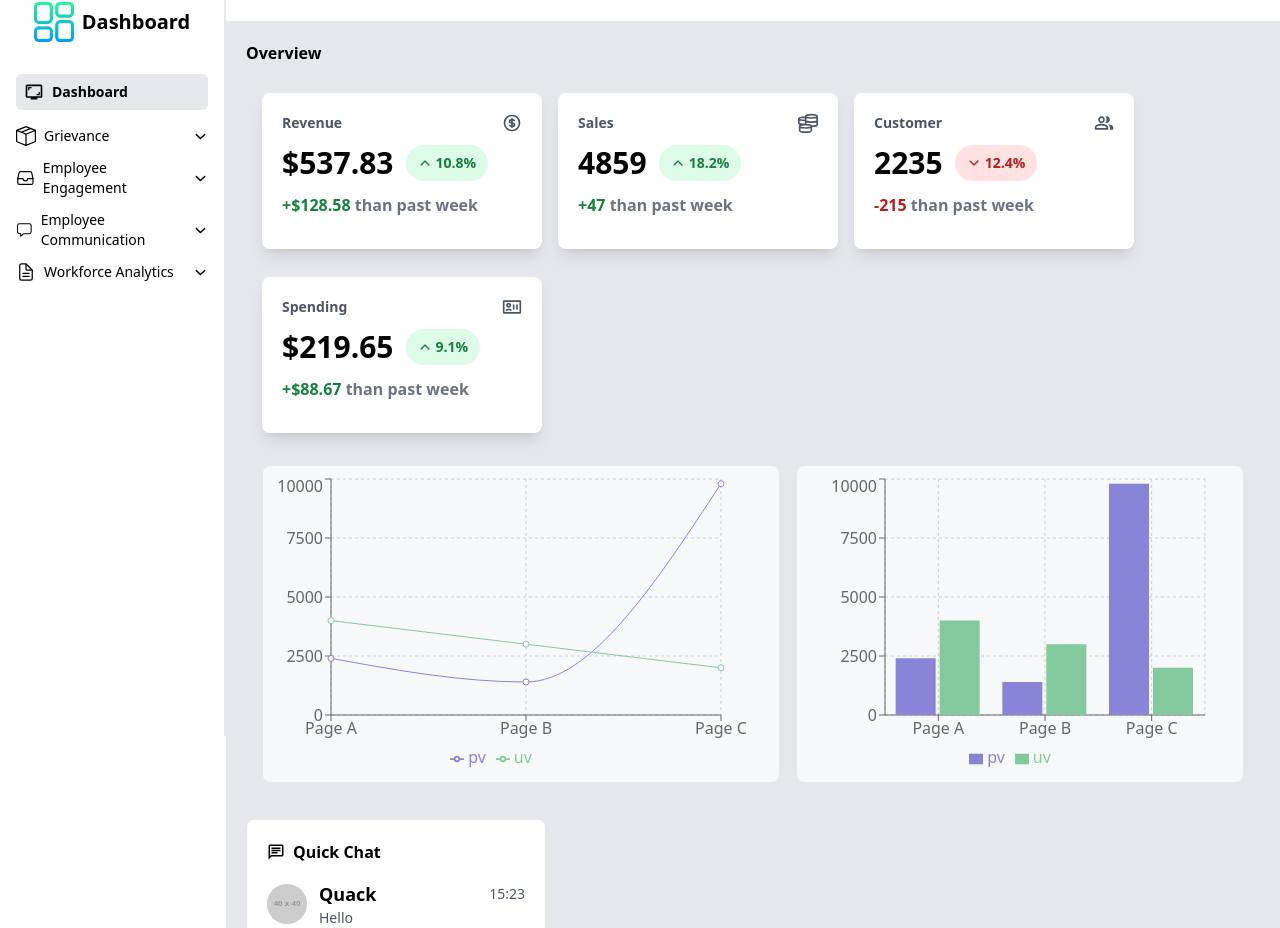
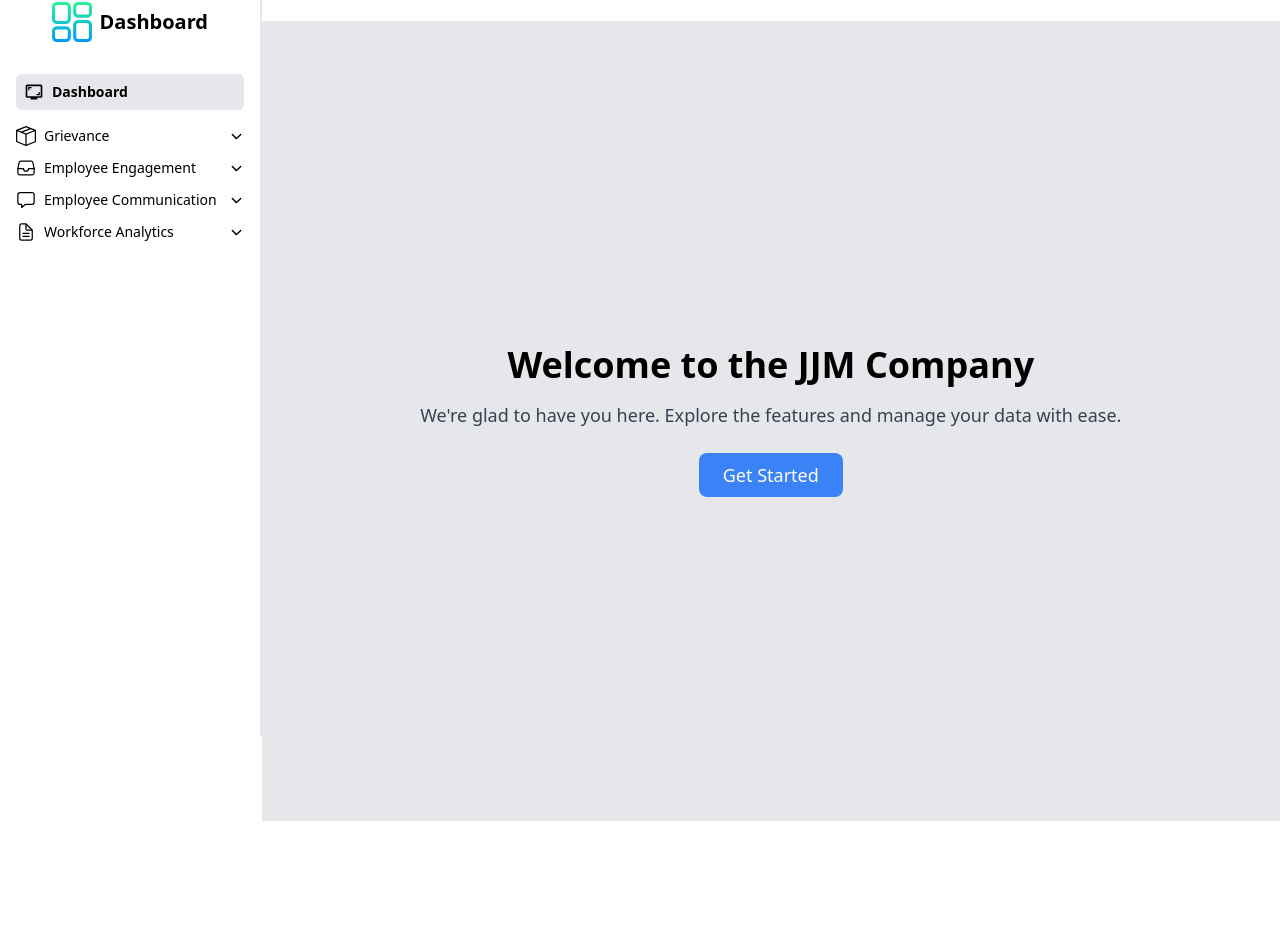
Before and after one commit to Maria-2027/MANUFACTURING-HR4, a React (Vite) app in the folder Manufacturing-human-resources-4/frontend/: page / in a window 1280 px wide. Shown: the part 64-992 px from the top of the page. After the commit the page ends 885 px from the top, so only its background shows below. Built offline with nearby package versions, Linux system fonts and the light colour scheme.

Commit message:
added: new changes

```diff
--- a/Manufacturing-human-resources-4/frontend/src/Components/Dashboard.jsx
+++ b/Manufacturing-human-resources-4/frontend/src/Components/Dashboard.jsx
@@ -1,244 +1,17 @@
 import React from "react";
-import { HiOutlineCurrencyDollar } from "react-icons/hi";
-import { IoIosArrowUp, IoIosArrowDown } from "react-icons/io";
-import { RiPassPendingLine } from "react-icons/ri";
-import { MdOutlinePeopleAlt, MdRemoveRedEye } from "react-icons/md";
-import { GrMoney } from "react-icons/gr";
-import { IoCodeDownloadOutline } from "react-icons/io5";
-import { CiTrash } from "react-icons/ci";
-import { MdOutlineChat } from "react-icons/md";
-import {
-  AreaChart,
-  Area,
-  LineChart,
-  Line,
-  XAxis,
-  YAxis,
-  CartesianGrid,
-  Tooltip,
-  Legend,
-  BarChart,
-  Bar,
-  Rectangle,
-} from "recharts";
 
-const data = [
-  {
-    name: "Page A",
-    uv: 4000,
-    pv: 2400,
-    amt: 2400,
-  },
-  {
-    name: "Page B",
-    uv: 3000,
-    pv: 1398,
-    amt: 2210,
-  },
-  {
-    name: "Page C",
-    uv: 2000,
-    pv: 9800,
-    amt: 2290,
-  },
-];
-
-const Dashboard = () => {
-   console.log("Dashboard rendered");
-
+const WelcomePage = () => {
   return (
-    <div className="bg-gray-200 text-black h-auto p-5">
-      <p className="font-semibold">Overview</p>
-      <div className="flex gap-4 p-4 overflow-x-auto flex-wrap">
-        {/* Revenue Card */}
-        <div className="bg-white shadow-lg w-[280px] p-5 rounded-lg mt-3 transition-transform transform hover:scale-105 hover:shadow-xl">
-          <div className="flex items-center justify-between">
-            <p className="text-gray-600 font-semibold text-sm">Revenue</p>
-            <HiOutlineCurrencyDollar className="text-gray-600 text-xl" />
-          </div>
-          <div className="flex gap-3 my-3">
-            <p className="text-3xl font-bold">$537.83</p>
-            <p className="flex items-center gap-1 bg-green-100 text-green-700 rounded-full px-3 py-1 text-sm font-semibold">
-              <IoIosArrowUp className="text-green-700" /> 10.8%
-            </p>
-          </div>
-          <div className="my-3">
-            <p className="text-green-700 font-semibold">
-              +$128.58 <span className="text-gray-500">than past week</span>
-            </p>
-          </div>
-        </div>
-
-        {/* Sales Card */}
-        <div className="bg-white shadow-lg w-[280px] p-5 rounded-lg mt-3 transition-transform transform hover:scale-105 hover:shadow-xl">
-          <div className="flex items-center justify-between">
-            <p className="text-gray-600 font-semibold text-sm">Sales</p>
-            <GrMoney className="text-gray-600 text-xl" />
-          </div>
-          <div className="flex gap-3 my-3">
-            <p className="text-3xl font-bold">4859</p>
-            <p className="flex items-center gap-1 bg-green-100 text-green-700 rounded-full px-3 py-1 text-sm font-semibold">
-              <IoIosArrowUp className="text-green-700" /> 18.2%
-            </p>
-          </div>
-          <div className="my-3">
-            <p className="text-green-700 font-semibold">
-              +47 <span className="text-gray-500">than past week</span>
-            </p>
-          </div>
-        </div>
-
-        {/* Customer Card */}
-        <div className="bg-white shadow-lg w-[280px] p-5 rounded-lg mt-3 transition-transform transform hover:scale-105 hover:shadow-xl">
-          <div className="flex items-center justify-between">
-            <p className="text-gray-600 font-semibold text-sm">Customer</p>
-            <MdOutlinePeopleAlt className="text-gray-600 text-xl" />
-          </div>
-          <div className="flex gap-3 my-3">
-            <p className="text-3xl font-bold">2235</p>
-            <p className="flex items-center gap-1 bg-red-100 text-red-700 rounded-full px-3 py-1 text-sm font-semibold">
-              <IoIosArrowDown className="text-red-700" /> 12.4%
-            </p>
-          </div>
-          <div className="my-3">
-            <p className="text-red-700 font-semibold">
-              -215 <span className="text-gray-500">than past week</span>
-            </p>
-          </div>
-        </div>
-
-        {/* Spending Card */}
-        <div className="bg-white shadow-lg w-[280px] p-5 rounded-lg mt-3 transition-transform transform hover:scale-105 hover:shadow-xl">
-          <div className="flex items-center justify-between">
-            <p className="text-gray-600 font-semibold text-sm">Spending</p>
-            <RiPassPendingLine className="text-gray-600 text-xl" />
-          </div>
-          <div className="flex gap-3 my-3">
-            <p className="text-3xl font-bold">$219.65</p>
-            <p className="flex items-center gap-1 bg-green-100 text-green-700 rounded-full px-3 py-1 text-sm font-semibold">
-              <IoIosArrowUp className="text-green-700" /> 9.1%
-            </p>
-          </div>
-          <div className="my-3">
-            <p className="text-green-700 font-semibold">
-              +$88.67 <span className="text-gray-500">than past week</span>
-            </p>
-          </div>
-        </div>
-      </div>
-
-      {/* charts */}
-      <div className="flex gap-4 p-4 overflow-x-auto justify-between">
-        <div className="border bg-white/70 p-2 rounded-lg flex-shrink-0 md:flex-1 ">
-          <LineChart
-            width={500}
-            height={300}
-            data={data}
-            margin={{
-              top: 5,
-              right: 50,
-              left: 0,
-              bottom: 5,
-            }}
-          >
-            <CartesianGrid strokeDasharray="3 3" />
-            <XAxis dataKey="name" />
-            <YAxis />
-            <Tooltip />
-            <Legend />
-            <Line
-              type="monotone"
-              dataKey="pv"
-              stroke="#8884d8"
-              activeDot={{ r: 8 }}
-            />
-            <Line type="monotone" dataKey="uv" stroke="#82ca9d" />
-          </LineChart>
-        </div>
-
-        {/* Bar charts */}
-        <div className="border bg-white/70 p-2 rounded-lg flex-shrink-0  md:flex-1 ">
-          <BarChart
-            width={430}
-            height={300}
-            data={data}
-            margin={{
-              top: 5,
-              right: 30,
-              left: 20,
-              bottom: 5,
-            }}
-          >
-            <CartesianGrid strokeDasharray="3 3" />
-            <XAxis dataKey="name" />
-            <YAxis />
-            <Tooltip />
-            <Legend />
-            <Bar
-              dataKey="pv"
-              fill="#8884d8"
-              activeBar={<Rectangle fill="pink" stroke="blue" />}
-            />
-            <Bar
-              dataKey="uv"
-              fill="#82ca9d"
-              activeBar={<Rectangle fill="gold" stroke="purple" />}
-            />
-          </BarChart>
-        </div>
-      </div>
-
-      {/* Quick Chat */}
-<div className="border max-md:w-full w-[300px] h-[300px] p-5 rounded-lg bg-white mt-5">
-  <div className="flex gap-2 items-center mb-4">
-    <MdOutlineChat className="text-lg" />
-    <p className="font-semibold">Quick Chat</p>
-  </div>
-  {["Quack", "Meo", "Lil Kitty", "Mi"].map((name, index) => (
-    <div className="flex gap-3 items-center mt-3" key={index}>
-      <img
-        src={`https://via.placeholder.com/40`} // Use placeholder for testing
-        alt="Profile"
-        className="w-10 h-10 rounded-full"
-      />
-      <div className="flex-1">
-        <div className="flex justify-between items-center">
-          <p className="font-semibold text-lg">{name}</p>
-          <p className="text-sm text-gray-600">{`15:23`}</p>
-        </div>
-        <p className="text-sm text-gray-600">Hello</p>
-      </div>
-    </div>
-  ))}
-</div>
-
-      {/* Top Countries */}
-      <div className="mt-5 bg-white rounded-xl max-md:hidden">
-        <AreaChart
-          width={430}
-          height={300}
-          data={data}
-          margin={{
-            top: 10,
-            right: 30,
-            left: 20,
-            bottom: 5,
-          }}
-        >
-          <CartesianGrid strokeDasharray="3 3" />
-          <XAxis dataKey="name" />
-          <YAxis />
-          <Tooltip />
-          <Area
-            type="monotone"
-            dataKey="uv"
-            stroke="#8884d8"
-            fill="#8884d8"
-          />
-        </AreaChart>
-      </div>
+    <div className="bg-gray-200 text-black h-screen flex flex-col items-center justify-center p-5">
+      <h1 className="text-4xl font-bold mb-4">Welcome to the JJM Company</h1>
+      <p className="text-lg mb-6 text-gray-700">
+        We're glad to have you here. Explore the features and manage your data with ease.
+      </p>
+      <button className="bg-blue-500 text-white px-6 py-2 rounded-lg text-lg transition-transform transform hover:scale-105">
+        Get Started
+      </button>
     </div>
   );
 };
 
-export default Dashboard;
+export default WelcomePage;
--- a/Manufacturing-human-resources-4/frontend/src/Components/Sidebar.jsx
+++ b/Manufacturing-human-resources-4/frontend/src/Components/Sidebar.jsx
@@ -8,9 +8,6 @@ import {
   IoChatboxOutline,
   IoDocumentTextOutline,
 } from "react-icons/io5";
-import { RiFilePaper2Line } from "react-icons/ri";
-import { FiBox } from "react-icons/fi";
-import { FaWpforms } from "react-icons/fa";
 
 const Sidebar = () => {
   const [isCollapsed, setIsCollapsed] = useState(false);
@@ -47,12 +44,10 @@ const Sidebar = () => {
       aria-label="Sidebar"
     >
       {/* Toggle Button */}
-      <div className="flex justify-e">
+      <div className="flex justify-end">
         <button
           onClick={toggleSidebar}
-          className={`mb-4 p-1 text-black border border-gray-300 rounded-md hover:bg-gray-200 transition duration-200  ${
-            isCollapsed ? "w-11" : "w-11 "
-          }`}
+          className="mb-4 p-1 text-black border border-gray-300 rounded-md hover:bg-gray-200 transition duration-200 w-11"
           aria-expanded={!isCollapsed}
           aria-label={isCollapsed ? "Expand Sidebar" : "Collapse Sidebar"}
         >
@@ -110,7 +105,6 @@ const Sidebar = () => {
             "Tracking",
             "Case Management",
             "Investigation & Solution",
-            "Feedback & Satisfaction",
             "Feedback & Satisfaction",
           ].map((item) => (
             <li key={item}>
--- /dev/null
+++ b/package.json
@@ -0,0 +1,5 @@
+{
+  "dependencies": {
+    "react-router-dom": "^6.26.2"
+  }
+}
```
Also changed, not shown: 1 other file (tests, documents, lock files or other folders).
